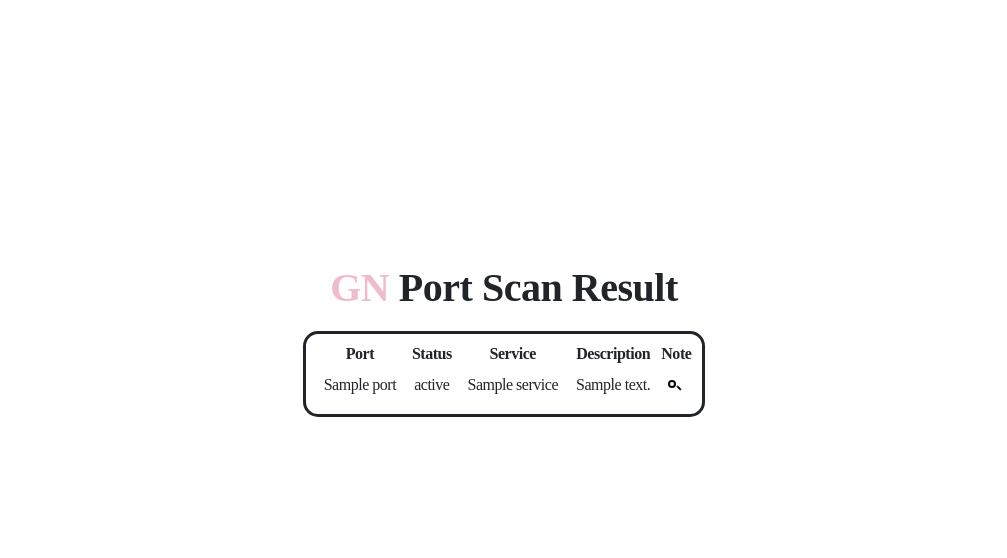
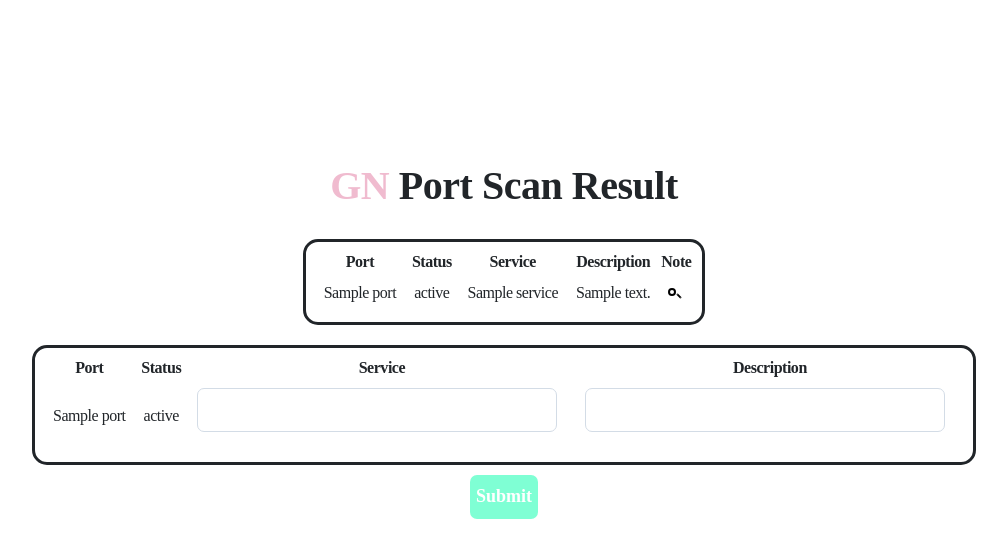
Before and after one commit to Gyeonggi2Namhae/port_scanner, a Flask app: template templates/result.html in a window 1280 px wide. Shown: the top 558 px of the page, without its empty margins (136-1143 px from the left). Run offline with Flask 3, Linux system fonts and the light colour scheme; the template is opened without the code that fills it: most values are stand-ins (such as "Sample title", 1, 10 or a date in 2020); some web fonts are replaced.

Commit message:
result table, button 추가

```diff
--- a/static/styles.css
+++ b/static/styles.css
@@ -38,10 +38,11 @@
     font-size: 40px;
   }
 
-  .table_result {
+  table {
     border: 3px solid;
     padding: 8px;
     border-radius: 15px;
+    margin: 10px;
   }
 
 
@@ -142,3 +143,8 @@
   .tooltip:hover .tooltip-text {
     display: block;
   }
+
+  .memo_submit {
+    margin: auto;
+    display: block;
+  }
--- a/templates/result.html
+++ b/templates/result.html
@@ -20,7 +20,7 @@
         {% endfor %}
     </ul>
     -->
-    <table class="table_result">
+    <table>
         <thead>
             <tr>
                 <th>Port</th>
@@ -50,5 +50,28 @@
             {% endfor %}
         </tbody>
     </table>
+    <form action="" method="POST">
+        <table>
+            <thead>
+                <tr>
+                    <th>Port</th>
+                    <th>Status</th>
+                    <th>Service</th>
+                    <th>Description</th>
+                </tr>
+            </thead>
+            <tbody>
+                {% for result in results %}
+                    <tr>
+                        <td>{{ result.port }}</td>
+                        <td>{{ result.status }}</td>
+                        <td><input type="text" id=service value=""></td>
+                        <td><input type="text" id=description value=""></td>
+                    </tr>
+                {% endfor %}
+            </tbody>
+        </table>
+        <button class="memo_submit" type="submit">Submit</button>
+    </form>
 </body>
 </html>
```
